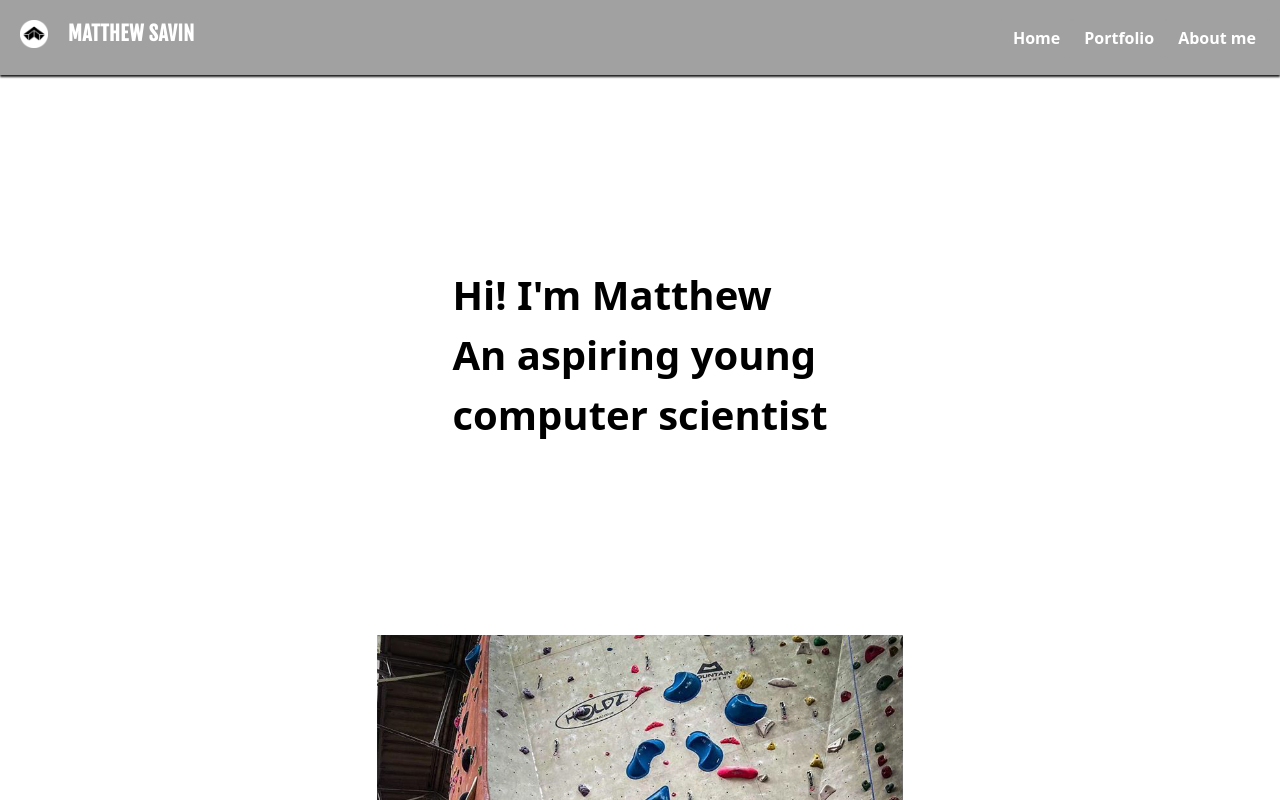
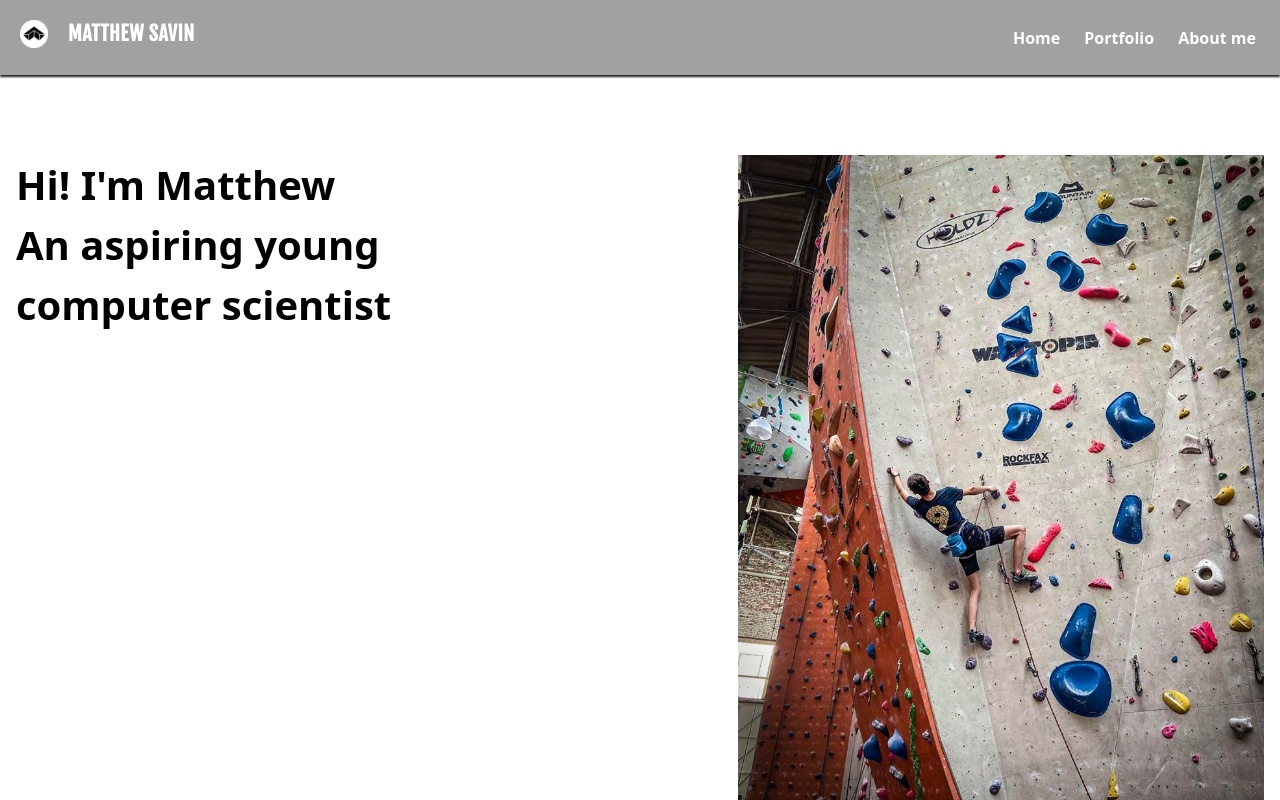
Before and after one commit to mattsavin/mattsavin.me, a Next.js app: page /about in a window 1280 px wide. Shown: the top 800 px of the page. Built offline with nearby package versions, Linux system fonts and the light colour scheme.

Commit message:
make /about responsive to desktop and laptop

```diff
--- a/pages/about.module.css
+++ b/pages/about.module.css
@@ -6,22 +6,20 @@
 }
 
 .headingLeft {
-    min-height: 70vh;
     display:flex;
     justify-content:center;
     align-items:center;
-    min-width: 50%;
     font-weight: 700;
     color: var(--text-color);
-    padding: 0 1rem;
+    padding: 5rem 1rem;
     font-size: 2.5rem
 }
 
 .headingRight {
+    padding: 5rem 1rem;
     display:flex;
     justify-content:center;
     align-items:center;
-    min-width: 50%;
     z-index: 0;
 }
 
@@ -30,6 +28,14 @@
 }
 
 @media only screen and (min-width: 992px) {
+    .headingLeft {
+        float: left;
+        max-width: 50%;
+    }
+    .headingRight {
+        float: right;
+        max-width: 50%;
+    }
 
 }
 
```
